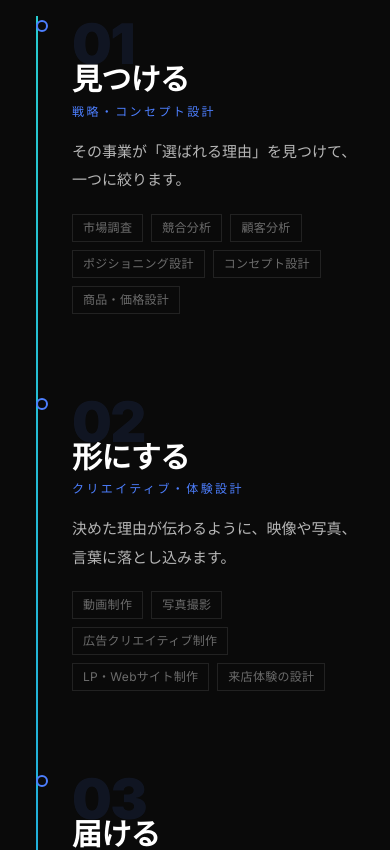
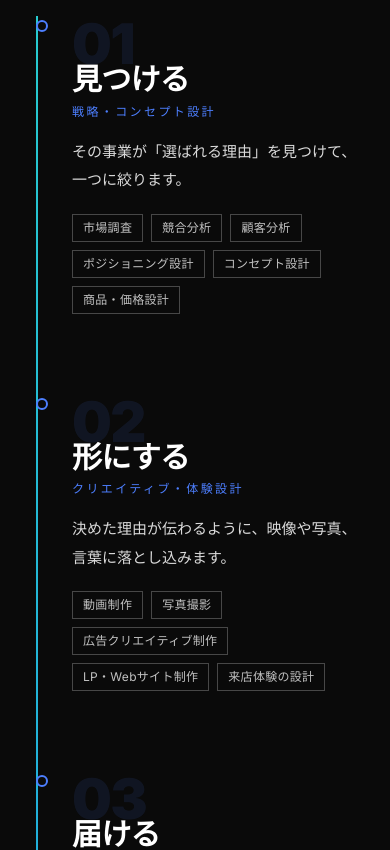
Before and after one commit to fukunaga-faise/faise-lp, a Next.js app: page / in a window 390 px wide. Shown: the part 1780-2630 px from the top of the page. Built offline with nearby package versions, Linux system fonts and the light colour scheme.

Commit message:
Improve legibility of Services description and tag text on mobile
Description was white/70 and support-item tags were white/40 on
border-white/10 — too low-contrast against the dark background to
read comfortably on phone screens. Raise to white/85 and white/75
with a more visible border.

```diff
--- a/src/components/Services.tsx
+++ b/src/components/Services.tsx
@@ -121,7 +121,7 @@ function ServiceStep({ s, isLast }: { s: Service; isLast: boolean }) {
         initial={reduceMotion ? false : { opacity: 0, y: 12 }}
         animate={inView ? { opacity: 1, y: 0 } : {}}
         transition={{ duration: 0.7, delay: 0.2 }}
-        className="mt-4 md:mt-6 text-[clamp(15px,1.4vw,19px)] text-white/70 leading-[1.9] max-w-xl"
+        className="mt-4 md:mt-6 text-[clamp(15px,1.4vw,19px)] text-white/85 leading-[1.9] max-w-xl"
       >
         {s.description}
       </motion.p>
@@ -133,7 +133,7 @@ function ServiceStep({ s, isLast }: { s: Service; isLast: boolean }) {
             initial={reduceMotion ? false : { opacity: 0 }}
             animate={inView ? { opacity: 1 } : {}}
             transition={{ duration: 0.4, delay: 0.25 + idx * 0.03 }}
-            className="font-inter text-[12px] md:text-[13px] tracking-wide text-white/40 border border-white/10 px-2.5 py-1"
+            className="font-inter text-[12px] md:text-[13px] tracking-wide text-white/75 border border-white/25 px-2.5 py-1"
           >
             {item}
           </motion.span>
```
